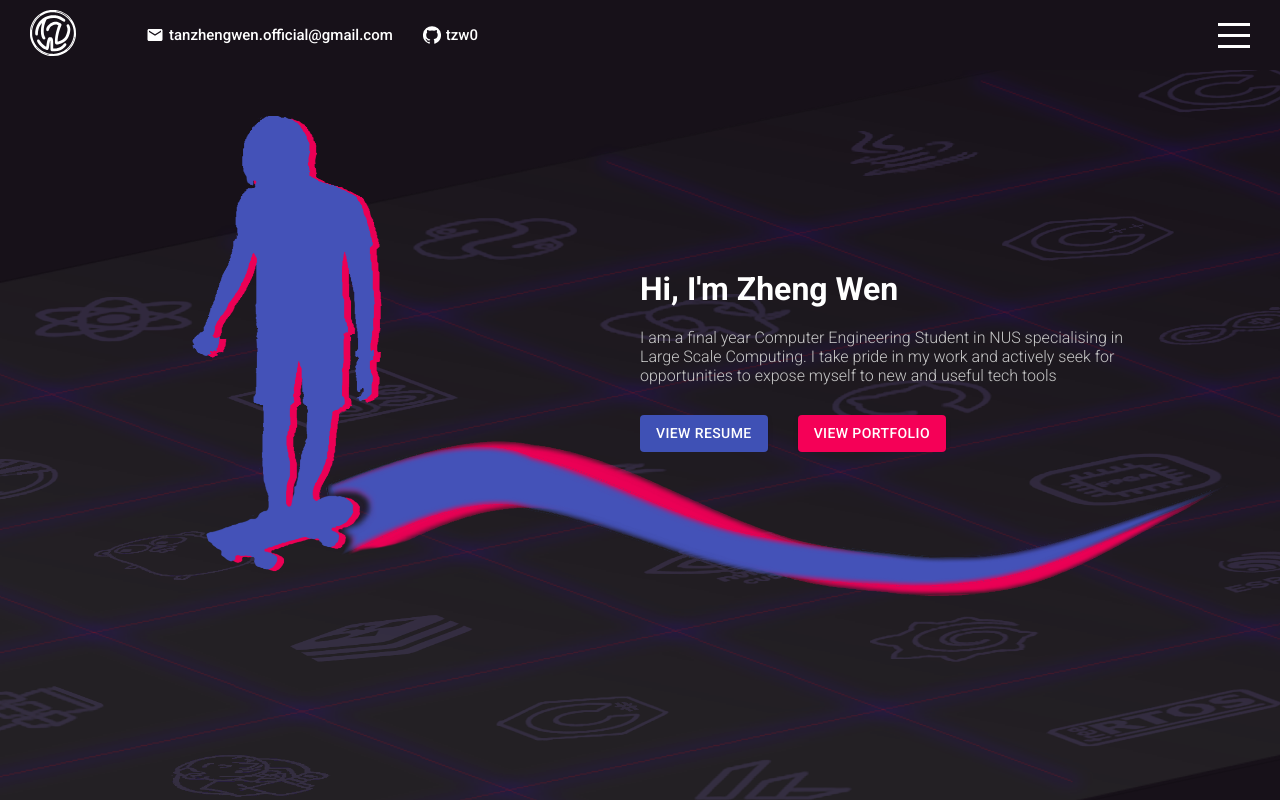
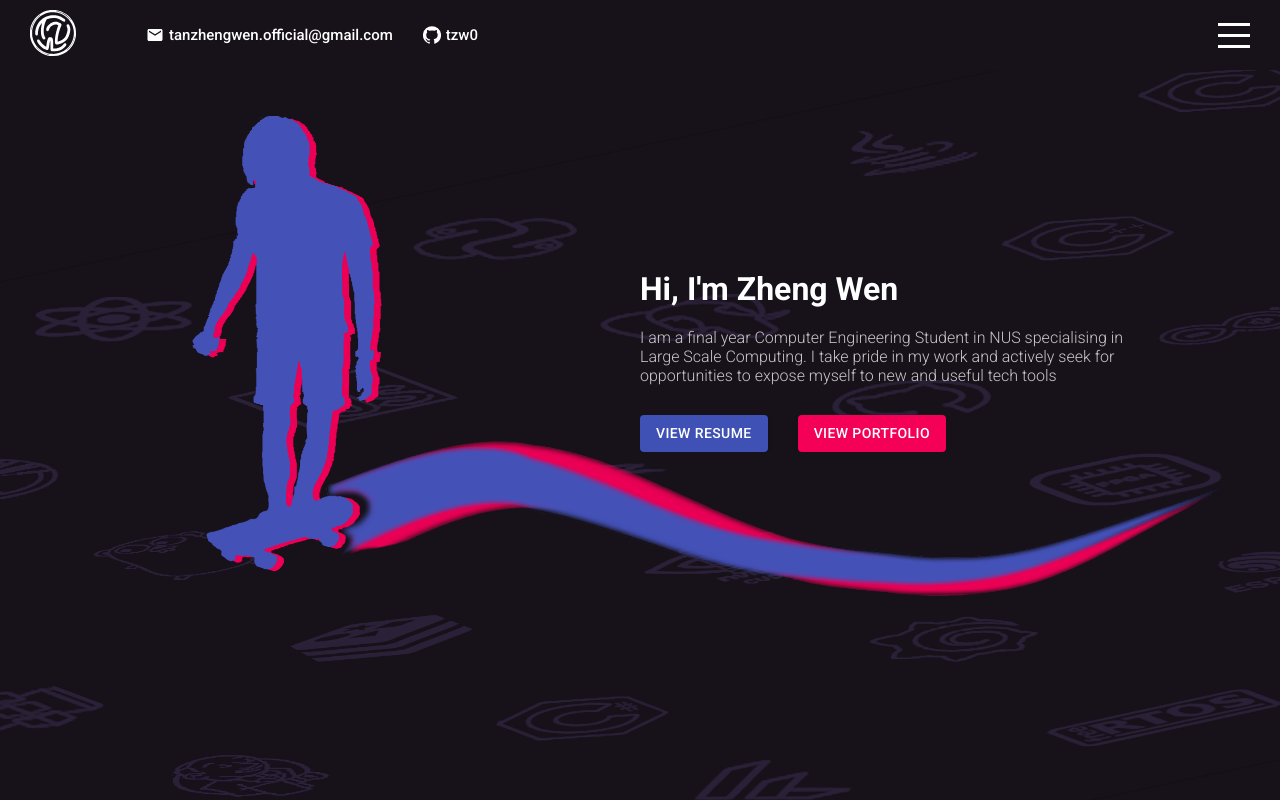
Before and after one commit to tzw0/profile, a React (Create React App) app: page / in a window 1280 px wide. Built offline with nearby package versions, Linux system fonts and the light colour scheme.

Commit message:
adjust background logo opacity

```diff
--- a/src/components/background/Background.jsx
+++ b/src/components/background/Background.jsx
@@ -3,9 +3,9 @@ import "./background.scss"
 export default function Background() {
     return (
         <div className="background">
-            <div className="gridBackground">
+            {/* <div className="gridBackground">
                 <img src="assets/home/background.png" alt="" />
-            </div>
+            </div> */}
             <div className="logosBackground">
                 <img src="assets/home/backgroundLogos.png" alt="" />
             </div>
```
